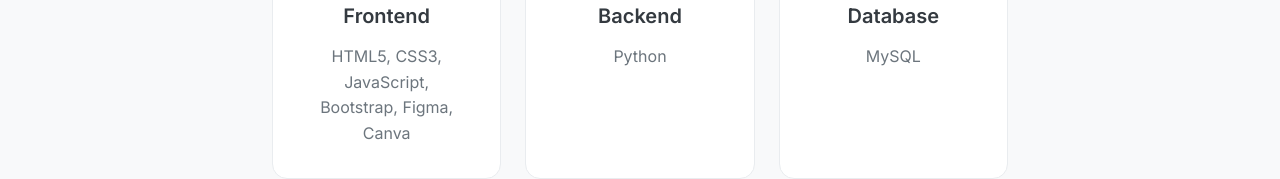
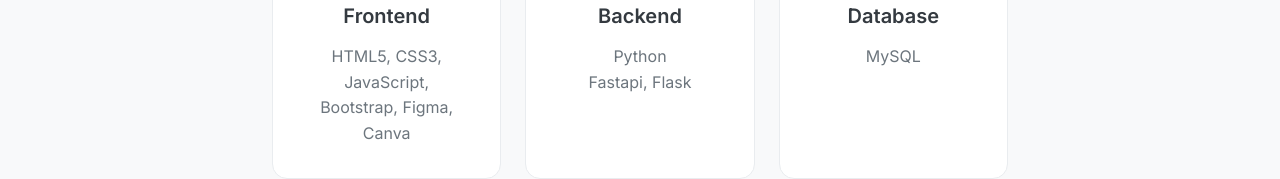
Before and after one commit to rajatjasiwal2001/portfolio-, a website: page skills.html in a window 1280 px wide. Shown: the part 333-512 px from the top of the page. Drawn offline with nearby package versions, Linux system fonts and the light colour scheme.

Commit message:
Updated Skills section with new technologies

```diff
--- a/skills.html
+++ b/skills.html
@@ -66,6 +66,7 @@
                                 <i class="fas fa-server fa-3x text-success mb-3"></i>
                                 <h5>Backend</h5>
                                 <p>Python</p>
+                                <p>Fastapi, Flask</p>
                             </div>
                         </div>
                         <div class="col-md-6 col-lg-4 mb-4">
```
